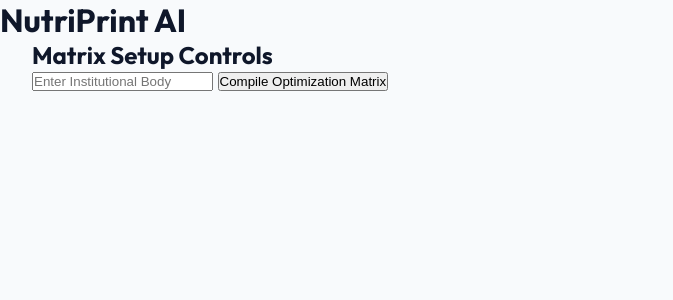
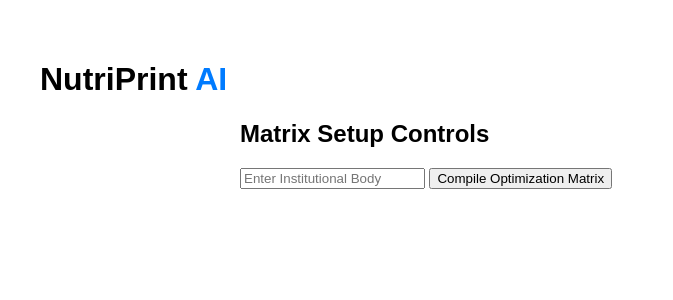
Before and after one commit to mohammedshadman101-wq/NutriPrint---AI-based, a Flask app: page / in a window 1280 px wide. Shown: the top 300 px of the page, without its empty margins (0-673 px from the left). Run offline with Flask 3, Linux system fonts and the light colour scheme.

Commit message:
Update style.css

```diff
--- a/static/css/style.css
+++ b/static/css/style.css
@@ -1,70 +1,5 @@
-@import url('https://fonts.googleapis.com/css2?family=Inter:wght@400;600;700&family=Outfit:wght@700;900&display=swap');
-
-:root {
-    --primary: #0F9F6E;
-    --primary-dark: #046C4E;
-    --primary-light: #E6F6F0;
-    --accent: #F2994A;
-    --canvas-bg: #F8FAFC;
-    --surface: #FFFFFF;
-    --surface-muted: #F1F5F9;
-    --text-main: #0F172A;
-    --text-muted: #64748B;
-    --border-smooth: #E2E8F0;
-    --success: #10B981;
-    --radius-md: 14px;
-    --shadow-xl: 0 25px 50px -12px rgba(15, 23, 42, 0.18);
-}
-
-* { box-sizing: border-box; margin: 0; padding: 0; }
-body { font-family: 'Inter', sans-serif; background: var(--canvas-bg); color: var(--text-main); }
-h1, h2, h3 { font-family: 'Outfit', sans-serif; font-weight: 700; }
-.container { max-width: 1440px; margin: 0 auto; padding: 0 2rem; }
-
-/* SPA Display Router Rules */
-.app-section { display: none; }
-.app-section.active { display: block; }
-
-/* Global Navigation Top Bar */
-.main-header { background: var(--surface); border-bottom: 1px solid var(--border-smooth); position: sticky; top: 0; z-index: 100; }
-.header-container { display: flex; justify-content: space-between; align-items: center; padding: 1rem 2rem; }
-.nav-menu { display: flex; list-style: none; gap: 1.5rem; }
-.nav-link { font-weight: 600; color: var(--text-muted); cursor: pointer; text-decoration: none; padding: 0.5rem 1rem; border-radius: 6px; }
-.nav-link.active, .nav-link:hover { color: var(--primary-dark); background: var(--primary-light); }
-
-/* Interface Cards & Hero Panels */
-.hero-banner { text-align: center; padding: 5rem 0; background: radial-gradient(100% 100% at 50% 0%, var(--primary-light) 0%, transparent 100%); }
-.hero-banner h2 { font-size: 3rem; margin-bottom: 1rem; }
-.hero-banner span { color: var(--primary); }
-.btn-primary { background: var(--primary); color: var(--surface); border: none; padding: 0.75rem 1.5rem; font-weight: 700; border-radius: 8px; cursor: pointer; transition: 0.2s ease; }
-.btn-primary:hover { background: var(--primary-dark); }
-
-/* Double Column Generator Matrix */
-.generator-layout { display: grid; grid-template-columns: 380px 1fr; gap: 2rem; margin-top: 2rem; }
-.form-panel { background: var(--surface); padding: 2rem; border-radius: var(--radius-md); border: 1px solid var(--border-smooth); height: fit-content; }
-.form-group { margin-bottom: 1.25rem; }
-.form-group label { display: block; margin-bottom: 0.5rem; font-weight: 600; font-size: 0.9rem; }
-.form-control { width: 100%; padding: 0.75rem; border: 1px solid var(--border-smooth); border-radius: 6px; }
-
-/* Premium Live A4 Rendering Sandbox */
-.preview-panel { background: var(--surface); border-radius: var(--radius-md); border: 1px solid var(--border-smooth); overflow: hidden; box-shadow: var(--shadow-xl); }
-.poster-container-scroll { background: #475569; padding: 3rem 1rem; display: flex; justify-content: center; overflow-x: auto; }
-.a4-poster { width: 794px; min-height: 1123px; background: white; padding: 3rem; display: flex; flex-direction: column; }
-.poster-grid { display: grid; grid-template-columns: 100px repeat(6, 1fr); border-top: 1px solid #000; border-left: 1px solid #000; margin-top: 1.5rem; }
-.grid-cell { border-bottom: 1px solid #000; border-right: 1px solid #000; padding: 0.5rem; font-size: 0.75rem; min-height: 60px; color: #0F172A; }
-.grid-header-cell { background: #0F172A; color: white; font-weight: 700; text-align: center; display: flex; align-items: center; justify-content: center; }
-
-/* Dashboard Registry Matrix Table */
-.dashboard-grid-layout { margin-top: 2rem; }
-.students-table-card { background: var(--surface); border-radius: var(--radius-md); border: 1px solid var(--border-smooth); overflow: hidden; }
-.dashboard-table { width: 100%; border-collapse: collapse; text-align: left; }
-.dashboard-table th { background: var(--surface-muted); padding: 1rem; font-weight: 700; }
-.dashboard-table td { padding: 1rem; border-bottom: 1px solid var(--border-smooth); }
-
-/* Strict Vector Print Architecture Pipeline Overrides */
-@media print {
-    body { background: white !important; }
-    .main-header, .form-panel, .preview-panel > div:first-child { display: none !important; }
-    .generator-layout, .preview-panel, .poster-container-scroll { display: block !important; padding: 0 !important; background: transparent !important; border: none !important; box-shadow: none !important; }
-    .a4-poster { width: 210mm !important; min-height: 297mm !important; padding: 15mm !important; margin: 0 auto !important; box-shadow: none !important; page-break-after: always; }
-}
+body { font-family: sans-serif; padding: 2rem; }
+.container { max-width: 800px; margin: auto; }
+.grid-container { display: grid; grid-template-columns: repeat(5, 1fr); gap: 10px; margin-top: 20px; }
+.grid-cell { border: 1px solid #ccc; padding: 10px; }
+h1 span { color: #007bff; }
```
